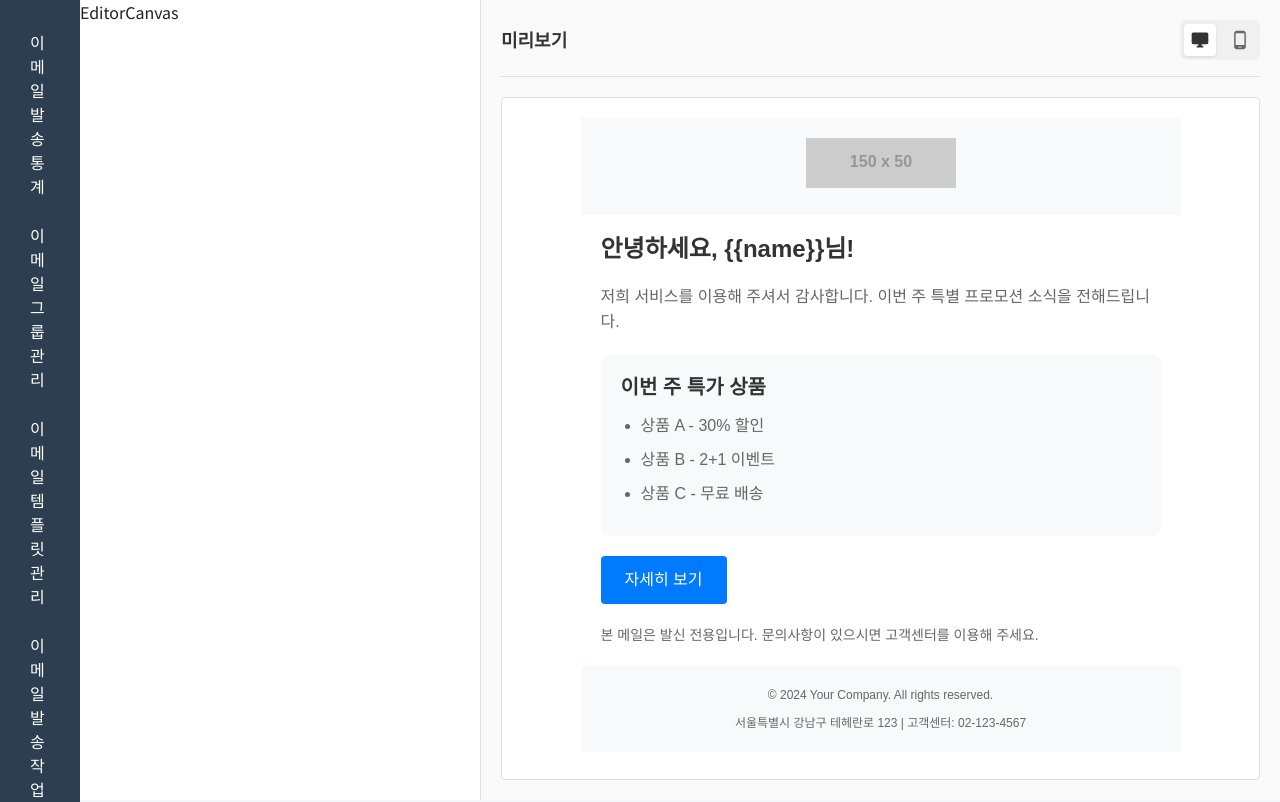
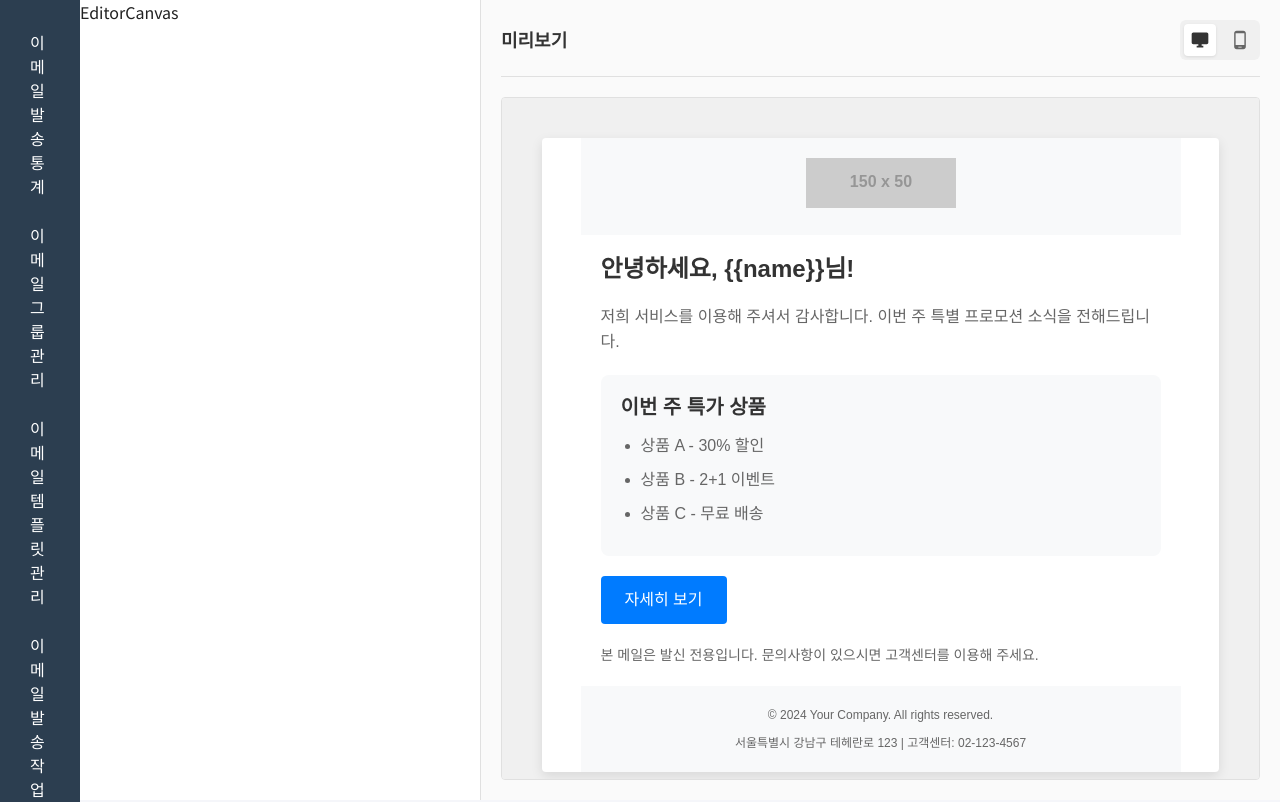
Before and after one commit to leessang10/bulk_email_project, a React (Vite) app in the folder frontend/: page /templates/new in a window 1280 px wide. Shown: the top 802 px of the page. Built offline with nearby package versions, Linux system fonts and the light colour scheme.

Commit message:
feat: 미리보기 패널 스타일 개선 및 레이아웃 조정

```diff
--- a/frontend/src/pages/templates/components/TemplateEditor/components/PreviewPanel.tsx
+++ b/frontend/src/pages/templates/components/TemplateEditor/components/PreviewPanel.tsx
@@ -57,11 +57,11 @@ const ViewModeButton = styled.button<{ active: boolean }>`
 
 const PreviewContainer = styled.div`
   flex: 1;
-  background: white;
+  background: #f0f0f0;
   border: 1px solid #e0e0e0;
   border-radius: 4px;
-  padding: 20px;
-  overflow: hidden;
+  padding: 40px;
+  overflow: auto;
   display: flex;
   justify-content: center;
   align-items: flex-start;
@@ -69,14 +69,18 @@ const PreviewContainer = styled.div`
 
 const PreviewFrame = styled.div<{ viewMode: ViewMode }>`
   width: ${(props) => (props.viewMode === "mobile" ? "375px" : "100%")};
+  max-width: 800px;
   min-height: 600px;
   background: white;
   transition: width 0.3s ease;
+  box-shadow: 0 4px 12px rgba(0, 0, 0, 0.1);
+  border-radius: 4px;
 `;
 
 const PreviewContent = styled.div`
   width: 100%;
   height: 100%;
+  overflow: auto;
 `;
 
 const PreviewPanel = () => {
```
